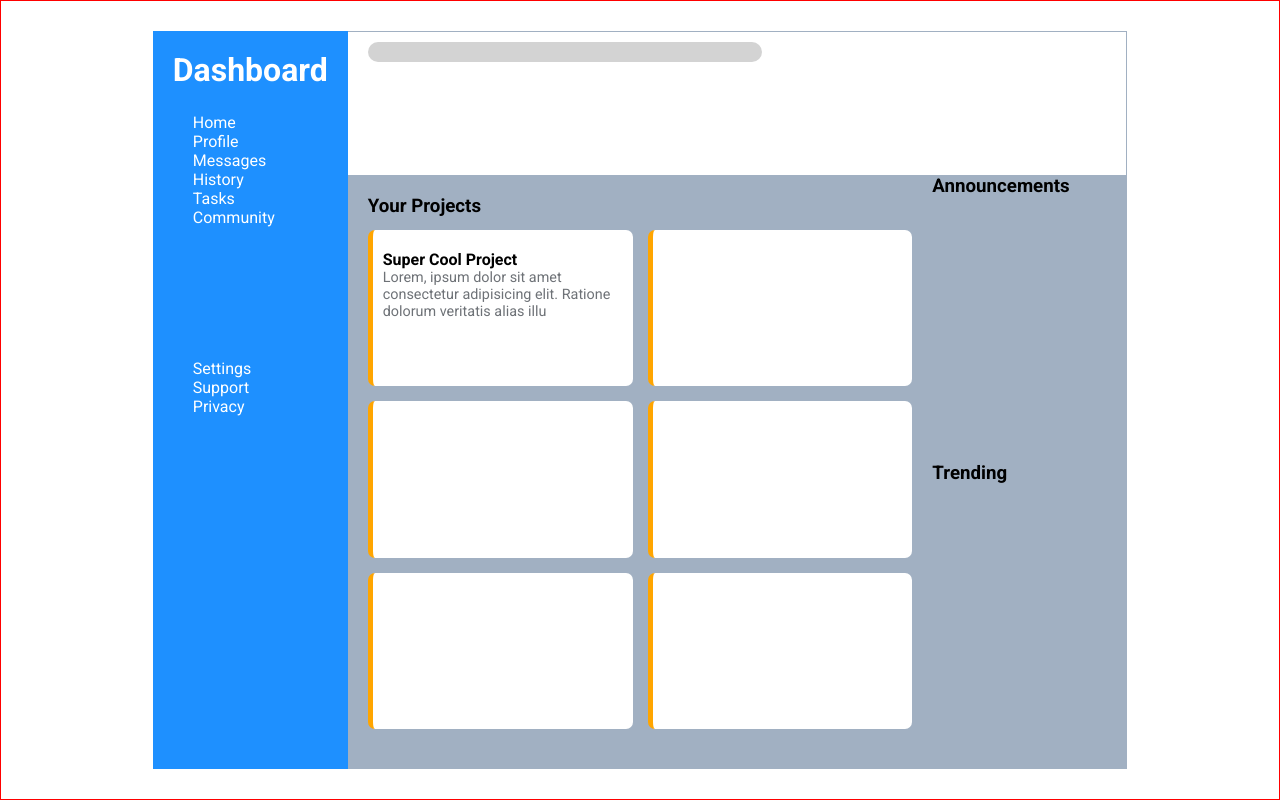
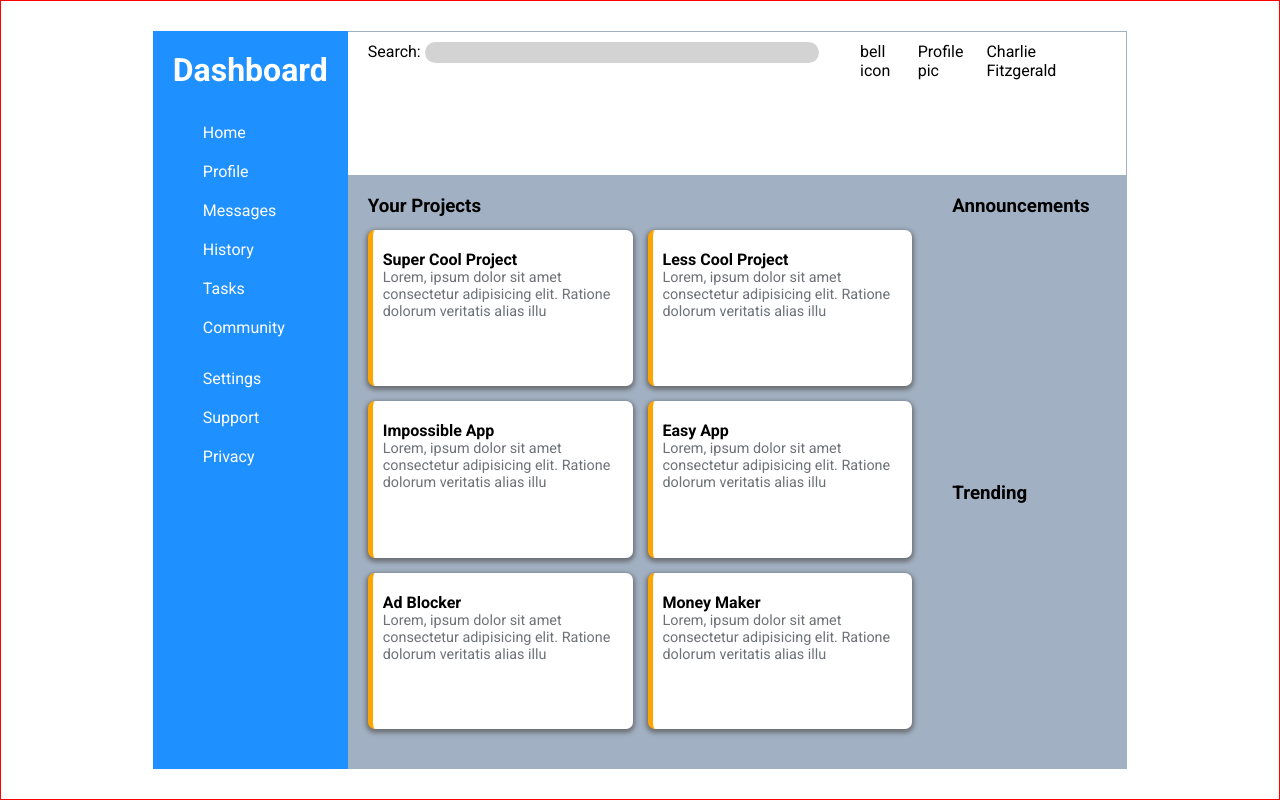
Before and after one commit to charlie-fitzgerald/admin-dashboard, a plain HTML site: page index.html in a window 1280 px wide. Drawn offline with Linux system fonts and the light colour scheme; a web font is replaced by a local one.

Commit message:
Download icons. Work on header

```diff
--- a/index.html
+++ b/index.html
@@ -11,7 +11,15 @@
     <div class="wrapper">
         <div class="grid">
             <div class="header">
+                <div class="search-bar">
+                    <p>Search: </p>
                     <input type="text" id="search">
+                </div>
+                <div class="user-info">
+                    <p>bell icon</p>
+                    <p>Profile pic</p>
+                    <p class="username">Charlie Fitzgerald</p>
+                </div>
             </div>
 
             <div class="sidebar">
@@ -31,19 +39,36 @@
                 </ul>
             </div>
 
+            <div class="main-content">
                 <div class="projects">
                     <h3 class="projects-title">Your Projects</h2>
                     <div class="card">
                         <div>
                             <h4 class="title">Super Cool Project</h4>
                             <p>Lorem, ipsum dolor sit amet consectetur adipisicing elit. Ratione dolorum veritatis alias illu</p>
+
                         </div>
                     </div>
-                <div class="card"></div>
-                <div class="card"></div>
-                <div class="card"></div>
-                <div class="card"></div>
-                <div class="card"></div>
+                    <div class="card">
+                        <h4 class="title">Less Cool Project</h4>
+                            <p>Lorem, ipsum dolor sit amet consectetur adipisicing elit. Ratione dolorum veritatis alias illu</p>
+                    </div>
+                    <div class="card">
+                        <h4 class="title">Impossible App</h4>
+                            <p>Lorem, ipsum dolor sit amet consectetur adipisicing elit. Ratione dolorum veritatis alias illu</p>
+                    </div>
+                    <div class="card">
+                        <h4 class="title">Easy App</h4>
+                            <p>Lorem, ipsum dolor sit amet consectetur adipisicing elit. Ratione dolorum veritatis alias illu</p>
+                    </div>
+                    <div class="card">
+                        <h4 class="title">Ad Blocker</h4>
+                            <p>Lorem, ipsum dolor sit amet consectetur adipisicing elit. Ratione dolorum veritatis alias illu</p>
+                    </div>
+                    <div class="card">
+                        <h4 class="title">Money Maker</h4>
+                            <p>Lorem, ipsum dolor sit amet consectetur adipisicing elit. Ratione dolorum veritatis alias illu</p>
+                    </div>
                 </div>
 
                 <div class="announcements">
@@ -54,6 +79,9 @@
                     <h3>Trending</h2>
                 </div>
             </div>
+
+
+        </div>
     </div>
 </body>
 </html>
--- a/style.css
+++ b/style.css
@@ -42,6 +42,7 @@ body {
 
 li {
     list-style: none;
+    padding: 10px;
 }
 
 .header {
@@ -55,6 +56,15 @@ li {
     grid-template-rows: 1fr 2fr;
 }
 
+.search-bar p {
+    display: inline;
+}
+
+.user-info {
+    display: flex;
+    justify-content: space-around;
+}
+
 input {
     border-style: solid;
     border: 0px;
@@ -65,14 +75,22 @@ input {
     text-align: center;
 }
 
+.main-content {
+    grid-column: 2 / 6;
+    grid-row: 2 / 6;
+    display: grid;
+    grid-template-columns: 3fr 1fr;
+    grid-template-rows: repeat(2, 1fr);
+}
+
 .projects {
-    grid-column: 2 / 5;
-    grid-row: 2 / 6;
-    padding: 20px;
+    grid-column: 1 / 2;
+    grid-row: 1 / 3;
     display: grid;
     grid-template-columns: repeat(2, 1fr);
     grid-template-rows: 20px repeat(3, 3fr);
     gap: 15px;
+    padding: 20px;
 }
 
 .projects-title {
@@ -85,6 +103,7 @@ input {
     background-color: white;
     border-left: 5px solid orange;
     padding: 20px 10px;
+    box-shadow: 0px 2px 4px 2px rgb(110, 114, 119);
 }
 
 .card p {
@@ -94,11 +113,13 @@ input {
 }
 
 .announcements {
-    grid-column: 5 / 6;
-    grid-row: 2 / 4
+    grid-column: 2 / 3;
+    grid-row: 1 / 2;
+    padding: 20px;
 }
 
 .trending {
-    grid-column: 5 / 6;
-    grid-row: 4 / 6;
+    grid-column: 2 / 3;
+    grid-row: 2 / 3;
+    padding: 20px;
 }
```
Also changed, not shown: icons/account-group-outline.svg (added), icons/bell-outline.svg (added), icons/circle-outline.svg (added), icons/clock-outline.svg (added), icons/cog-outline.svg (added), icons/help-box.svg (added), icons/home-circle.svg (added), icons/message-outline.svg (added), icons/note-multiple-outline.svg (added), icons/panorama-variant-outline.svg (added), icons/rhombus-split.svg (added), icons/shield-check.svg (added). Lines whose indentation alone changed are shown as unchanged.
